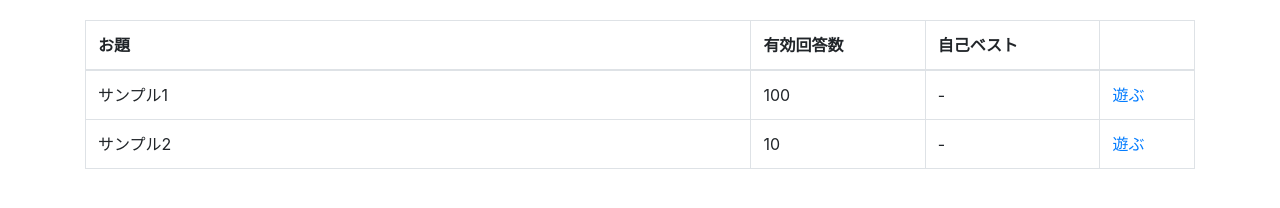
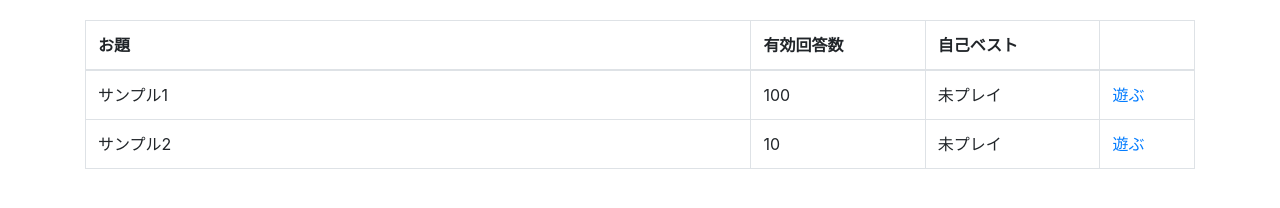
Before and after one commit to ecto0310/can_you_say, a React (Create React App) app: page / in a window 1280 px wide. Shown: the part 290-498 px from the top of the page. Built offline with nearby package versions, Linux system fonts and the light colour scheme.

Commit message:
Add personal record

```diff
--- /dev/null
+++ b/src/assets/record.tsx
@@ -0,0 +1,18 @@
+function get(path: string) {
+  if (localStorage[path] === undefined)
+    return "未プレイ";
+  return localStorage[path]!.split(",")[0] + "秒 "
+    + "(" + localStorage[path]!.split(",")[1] + ")";
+}
+
+function set(path: string, time: number, solve: number) {
+  let bestTime = parseInt(localStorage[path].split(",")[0]);
+  let bestSolve = parseInt(localStorage[path].split(",")[1]);
+  if (bestTime === undefined || bestSolve < solve || (bestSolve === solve && time < bestTime)) {
+    localStorage[path] = String(time) + "," + String(solve);
+    return true;
+  }
+  return false;
+}
+
+export { get, set };
--- a/src/component/home.tsx
+++ b/src/component/home.tsx
@@ -3,6 +3,7 @@ import { Jumbotron, Button, Collapse, Card, Table } from 'react-bootstrap';
 import { Link } from 'react-router-dom';
 import Axios from 'axios';
 
+import * as Record from '../assets/record';
 import ErrorMsg from '../assets/errorMsg';
 
 import './home.scss';
@@ -74,7 +75,7 @@ class Home extends React.Component<homeProps, homeState> {
               <tr key={theme.path}>
                 <td>{theme.title}</td>
                 <td>{theme.answerCnt}</td>
-                <td>-</td>
+                <td>{Record.get(theme.path)}</td>
                 <td><Link to={theme.path}>遊ぶ</Link></td>
               </tr>
             ))}
```
